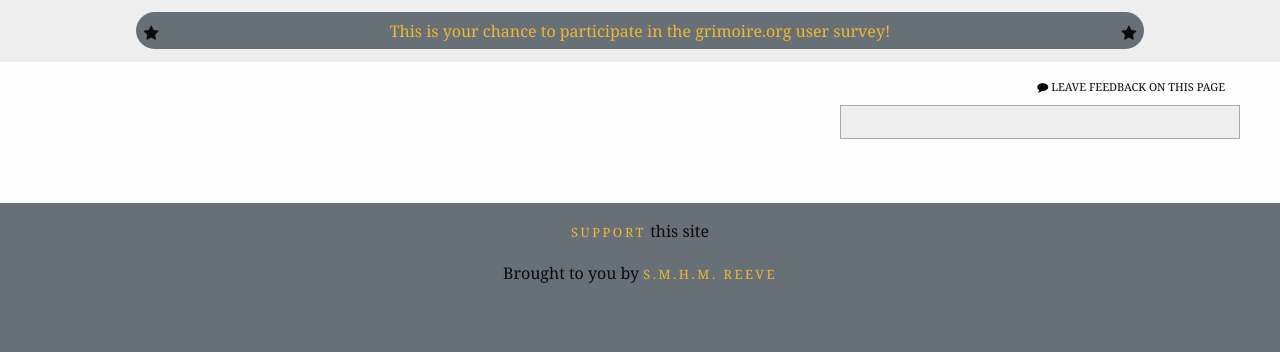
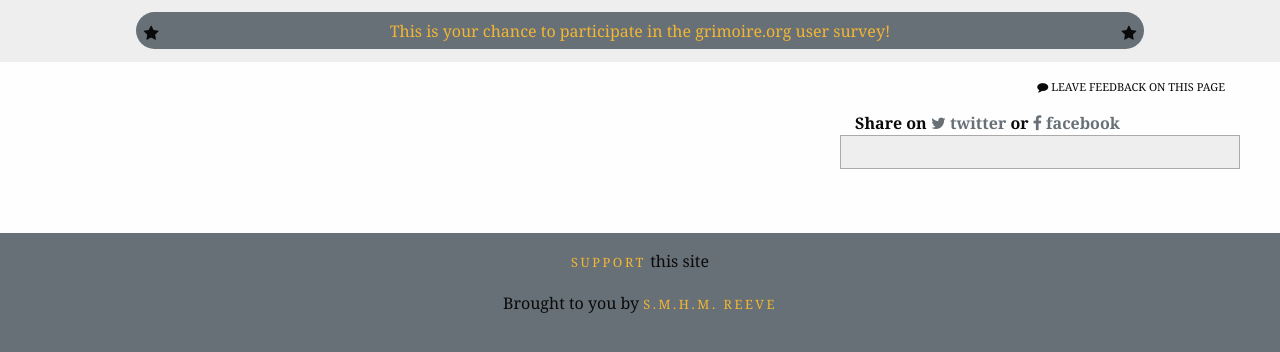
Before and after one commit to mouse-reeve/grimoire-site, a Flask app: template grimoire/templates/item.html in a window 1280 px wide. Shown: the part 154-506 px from the top of the page. Run offline with Flask 2, Linux system fonts and the light colour scheme; the template is opened without the code that fills it, so the values that code supplies are empty; some libraries are stand-ins or nearby versions; some web fonts are replaced.

Commit message:
Social links
is this gross? I'm trying to be as not gross as I can but...

```diff
--- a/grimoire/item_views.py
+++ b/grimoire/item_views.py
@@ -176,6 +176,7 @@ def generic_item(node, rels):
     data['main'] = []
     data['has_details'] = len([d for d in data['details'] if \
                               data['details'][d]]) > 0
+    data['link'] = node['link']
 
     return data
 
--- a/grimoire/static/styles/app.css
+++ b/grimoire/static/styles/app.css
@@ -385,6 +385,10 @@ input, select {
 .image-source {
   display: block; }
 
+.social {
+  padding-top: 1em;
+  font-weight: bold; }
+
 #sidebar {
   border: 1px solid #aaa;
   background: #eee;
--- a/grimoire/static/styles/layout/_page.scss
+++ b/grimoire/static/styles/layout/_page.scss
@@ -138,3 +138,8 @@ input, select {
 .image-source {
     display: block;
 }
+
+.social {
+    padding-top: 1em;
+    font-weight: bold;
+}
--- a/grimoire/templates/item.html
+++ b/grimoire/templates/item.html
@@ -18,9 +18,18 @@
     </ul>
     {% endif %}
 
-    <h2>
-        {{ title | unthe }}{% if label %} ({{ label | capitalize }}){% endif%}
-    </h2>
+    <div class="row">
+        <div class="medium-8 columns">
+            <h2>
+                {{ title | unthe }}{% if label %} ({{ label | capitalize }}){% endif%}
+            </h2>
+        </div>
+        <div class="medium-4 columns social">
+            Share on
+            <a href="https://twitter.com/intent/tweet?text=The {{ label | format }} {{ title | unthe }}&url=https://www.grimoire.org{{ data.link }}" target="_blank"><i class="fa fa-twitter"></i> twitter</a> or
+            <a href="https://www.facebook.com/sharer/sharer.php?u=https://www.grimoire.org{{ data.link }}" target="_blank"><i class="fa fa-facebook"></i> facebook</a>
+        </div>
+    </div>
 </div>
 
 <div id="content" class="medium-8 columns">
--- a/grimoire/templates/layout.html
+++ b/grimoire/templates/layout.html
@@ -12,9 +12,14 @@
     <meta name="og:description" content="An index of information on grimoires, magical texts, and their historical contexts.">
     <meta name="twitter:creator" content="@tripofmice">
     <meta name="twitter:site" content="@tripofmice">
+    {% if not data.images %}
     <meta name="twitter:image" content="https://www.grimoire.org/static/images/icon.png">
     <meta name="og:image" content="https://www.grimoire.org/static/images/icon.png">
     <meta name="twitter:image:alt" content="Letter G in blackletter style">
+    {% else %}
+    <meta name="twitter:image" content="https://www.grimoire.org/static/images/content/{{ data.images[0].props.filename }}">
+    <meta name="og:image" content="https://www.grimoire.org/static/images/content/{{ data.images[0].props.filename }}">
+    {% endif %}
 
     <meta name="robots" content="index, follow">
 
```
Also changed, not shown: 1 other file.
